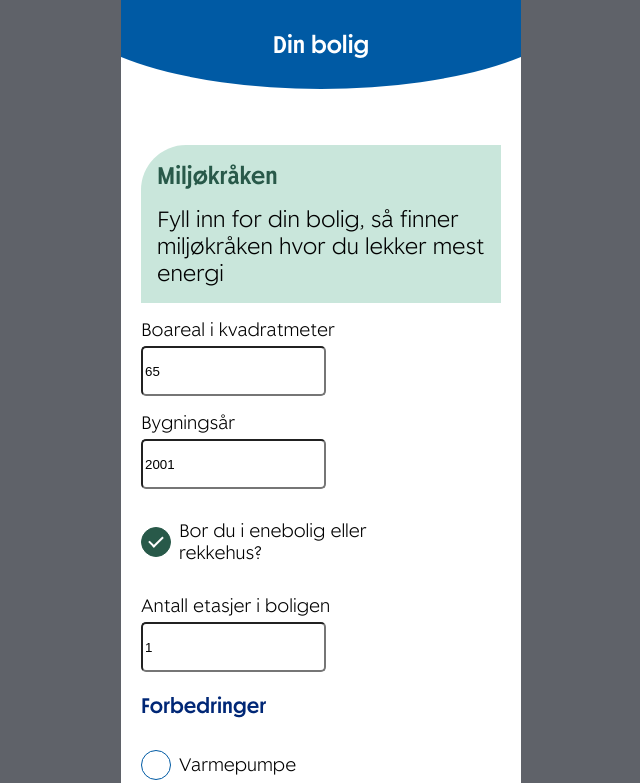
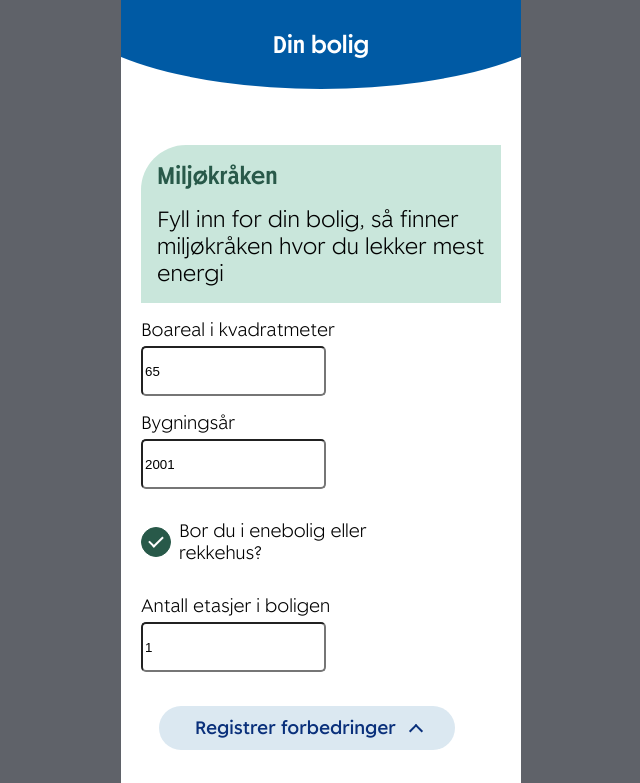
Before and after one commit to andreaseg/miljohack-team1, a React (Create React App) app: page / in a window 1280 px wide. Shown: the top 783 px of the page, without its empty margins (319-959 px from the left). Built offline with nearby package versions, Linux system fonts and the light colour scheme.

Commit message:
Added accordian and easter egg

```diff
--- a/public/style.css
+++ b/public/style.css
@@ -33,3 +33,27 @@ input {
 .green {
     color: #285949;
 }
+
+.arrowed {
+	height: 8px; width: 8px;
+    display: inline-block;
+    margin-left: 10px;
+}
+
+.arrowed div {
+    height: 8px; width: 8px;
+}
+
+.arrow-down {
+	height: 4px; width: 4px;
+	border: 1px solid #0a307b;
+	border-width: 2px 2px 0 0;
+	transform: rotate(-45deg);
+}
+
+.arrow-up {
+	height: 4px; width: 4px;
+	border: 1px solid#0a307b;
+	border-width: 2px 2px 0 0;
+	transform: rotate(135deg);
+}
--- a/src/App.js
+++ b/src/App.js
@@ -22,8 +22,10 @@ function App() {
     constructionYear: 2001,
     municipalityNumber: 301,
     isApartment: false,
-    improvements: []
+    improvements: [],
   });
+
+  const [showImprovements, setShowImrpovements] = useState(false);
 
   const [outputHouse, setOutputHouse] = useState();
   const [features, setFeatures] = useState([]);
@@ -58,25 +60,46 @@ function App() {
     <div className={styles.content}>
       <header className={styles.header}>Din bolig</header>
       <div className={styles.main}>
-
         <Note>
           <h2>Miljøkråken</h2>
           <p>
-            Fyll inn for din bolig, så finner miljøkråken hvor du lekker mest energi
+            Fyll inn for din bolig, så finner miljøkråken hvor du lekker mest
+            energi
           </p>
         </Note>
 
         <HouseInputs inputHouse={inputHouse} setInputHouse={setInputHouse} />
-        <ImprovementsInfo house={inputHouse} setImprovements={setImprovements} />
 
-        <Note right='true'>
+        {!showImprovements && (
+          <button onClick={() => setShowImrpovements(true)}>
+            <span>Registrer forbedringer</span>{" "}
+            <div class="arrowed">
+              <div class="arrow-down"></div>
+            </div>
+          </button>
+        )}
+        {showImprovements && (
+          <button onClick={() => setShowImrpovements(false)}>
+            <span>Registrer forbedringer</span>{" "}
+            <div class="arrowed">
+              <div class="arrow-up"></div>
+            </div>
+          </button>
+        )}
+        {showImprovements && (
+          <ImprovementsInfo
+            house={inputHouse}
+            setImprovements={setImprovements}
+          />
+        )}
+
+        <Note right="true">
           <h1>Tekst her :)</h1>
         </Note>
 
         <SB1Button text="Se ditt forbruk" onClick={postHousingData} />
 
         <FeaturesInfo features={features} />
-
       </div>
       <footer className={styles.footer}>
         <img src={logo} alt="Miljøkråk1 Logo" />
--- a/src/components/ImprovementsInfo.js
+++ b/src/components/ImprovementsInfo.js
@@ -66,6 +66,16 @@ class ImprovementsInfo extends React.Component {
                 updatedImprovements = improvements.filter(item => item.value !== improvement.value);
             }
             setImprovements(updatedImprovements);
+
+
+            // Easter egg
+            const easterLeft = improvementItems.map(it => it.value).sort().join('.');
+            const easterRight = updatedImprovements.map(it => it.value).sort().join('.');
+            console.log(easterLeft, easterRight);
+            if (easterLeft === easterRight) {
+              console.log("Kraa kraa kraa");
+              new Audio("./sounds/kraa.mp3").play();
+            }
         }
 
         const rows = improvementItems.map(improvement =>
```
Also changed, not shown: 1 other file (tests, documents, lock files or other folders).
